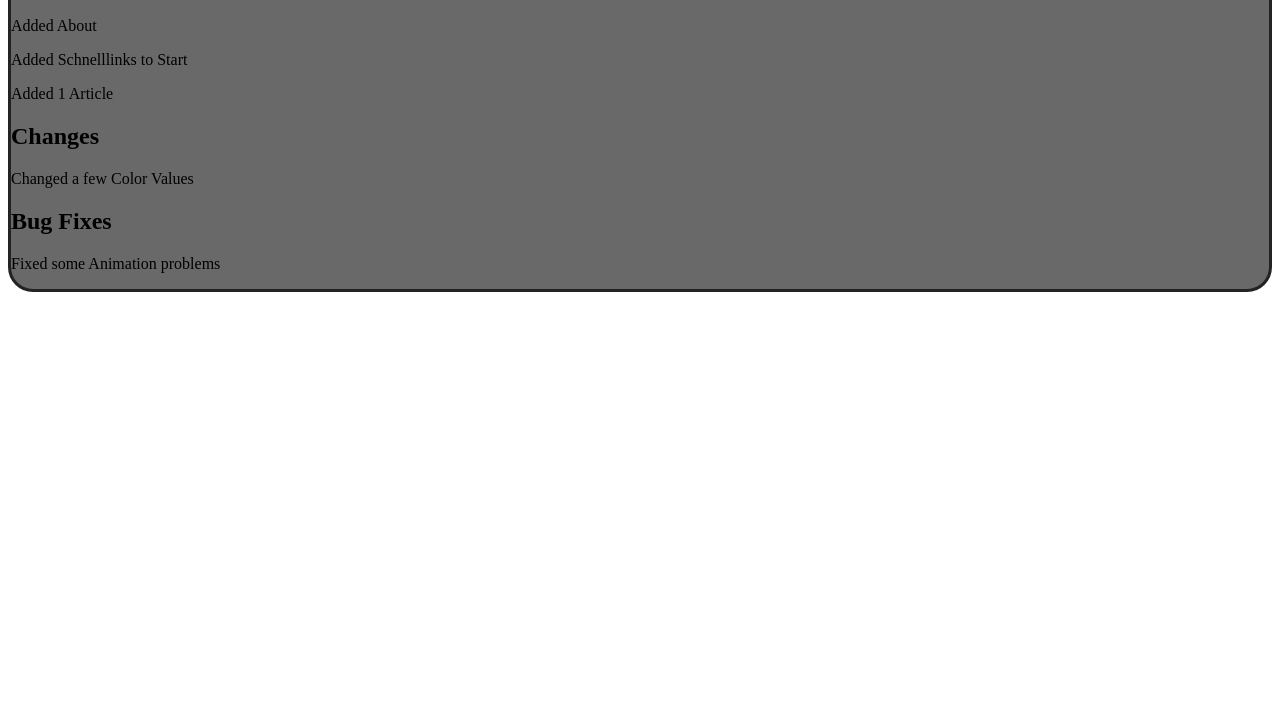
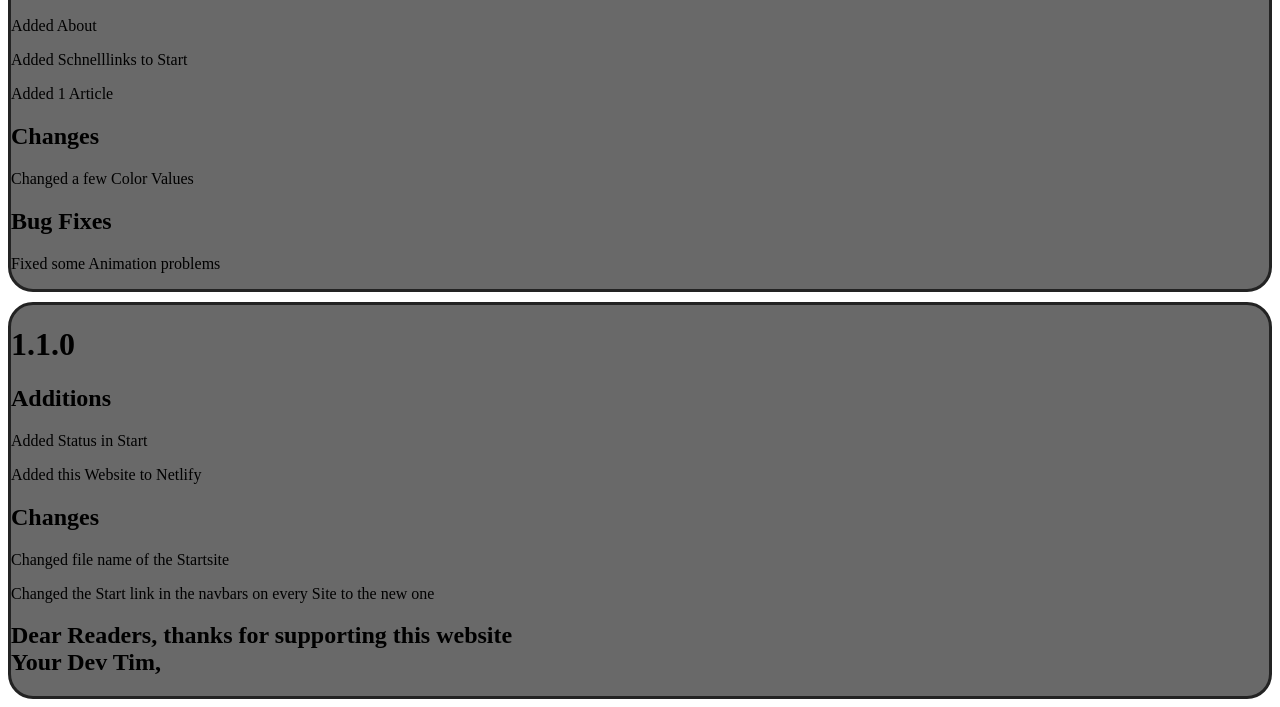
Before and after one commit to TimTom2016/Projekt-Html, a plain HTML site: page Changelog.html in a window 1280 px wide. Shown: the part 555-1262 px from the top of the page. Before the commit the page ends 855 px from the top, so only its background shows below. Drawn offline with Linux system fonts and the light colour scheme.

Commit message:
Added a few small Tweaks

```diff
--- a/Changelog.html
+++ b/Changelog.html
@@ -38,6 +38,16 @@
             <h2>Bug Fixes</h2>
             <p>Fixed some Animation problems</p>
         </div>
+        <div class="changelog">
+            <h1>1.1.0</h1>
+            <h2>Additions</h2>
+            <p>Added Status in Start</p>
+            <p>Added this Website to Netlify</p>
+            <h2>Changes</h2>
+            <p>Changed file name of the Startsite</p>
+            <p>Changed the Start link in the navbars on every Site to the new one</p>
+            <h2>Dear Readers, thanks for supporting this website<br>Your Dev Tim,</h2>
+        </div>
     </div>
 </body>
 
```
Also changed, not shown: News/Start.html (+5 -0 lines).
